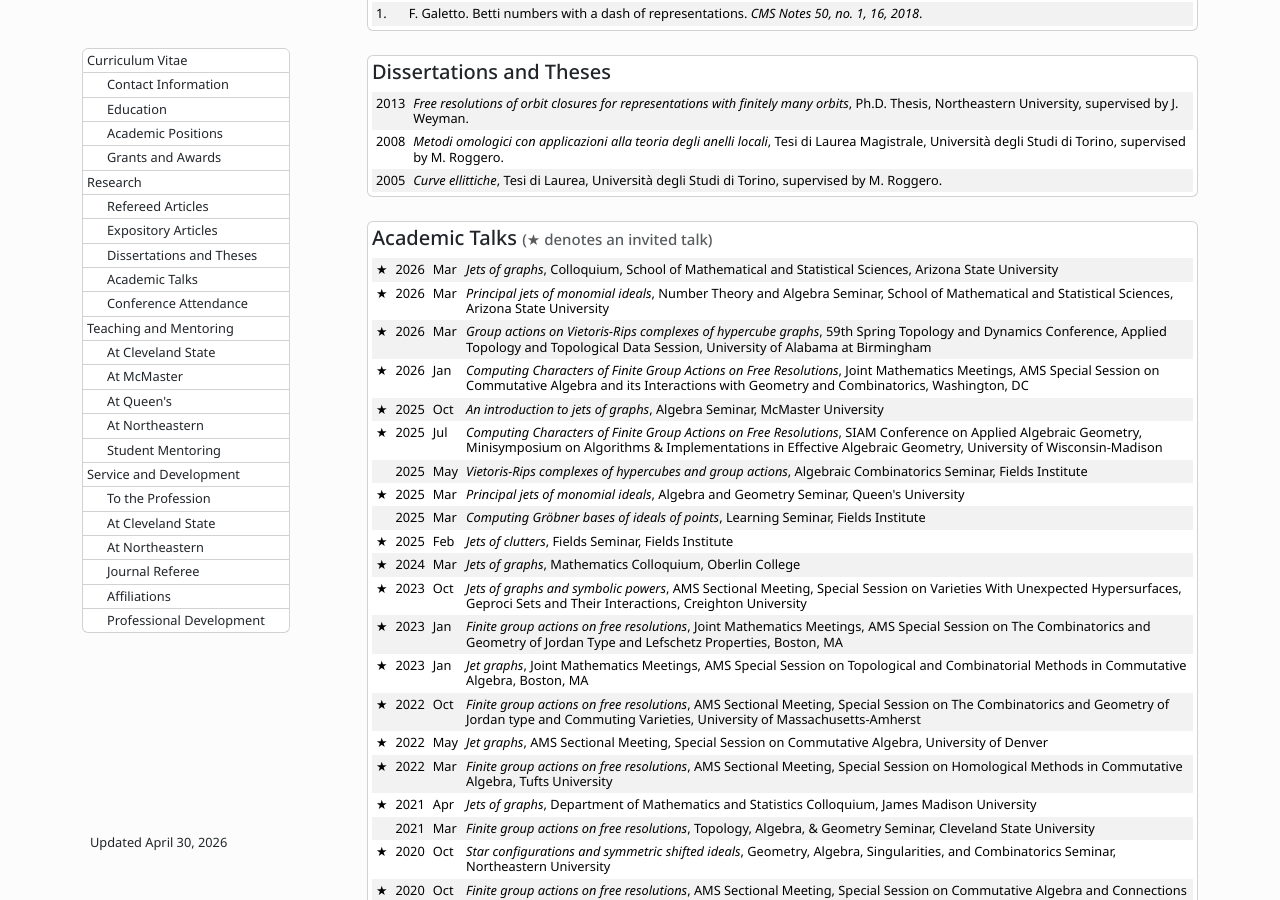
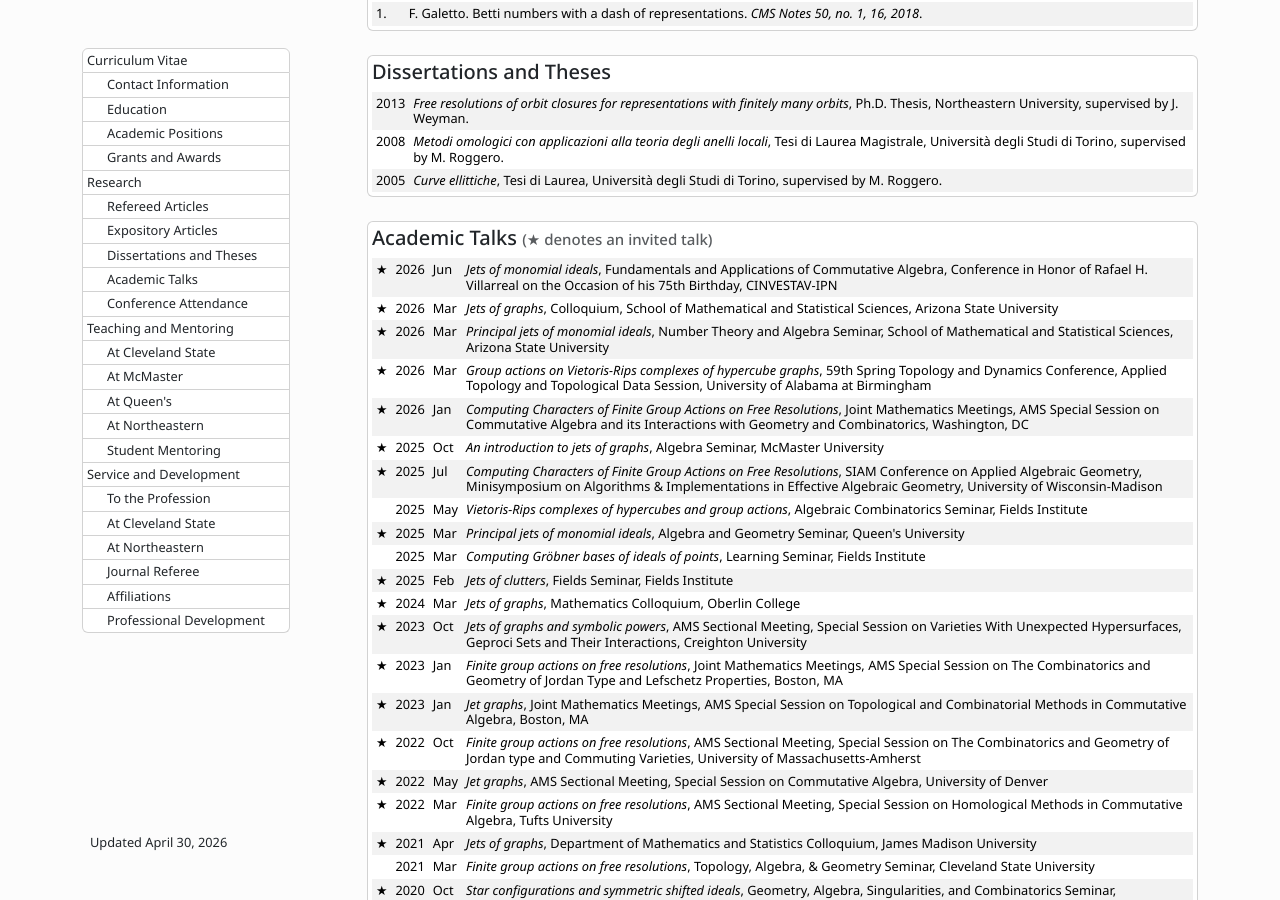
Before and after one commit to galettof/galettof.github.io, a Jekyll site: the page built from cv/index.html, in a window 1280 px wide and 900 px high, scrolled down 1802 px. Built offline with Jekyll 4.4.1, drawn with Linux system fonts in a browser that asks for light colours; formulas are drawn with MathJax 3.

Commit message:
Rafafest talk on CV

```diff
--- a/_data/talks.yml
+++ b/_data/talks.yml
@@ -1,4 +1,9 @@
 # sorted automatically by date
+
+- date: 2026-06-09
+  title: Jets of monomial ideals
+  location: "Fundamentals and Applications of Commutative Algebra, Conference in Honor of Rafael H. Villarreal on the Occasion of his 75th Birthday, CINVESTAV-IPN"
+  invited: true
 
 - date: 2026-03-25
   title: Principal jets of monomial ideals
```
